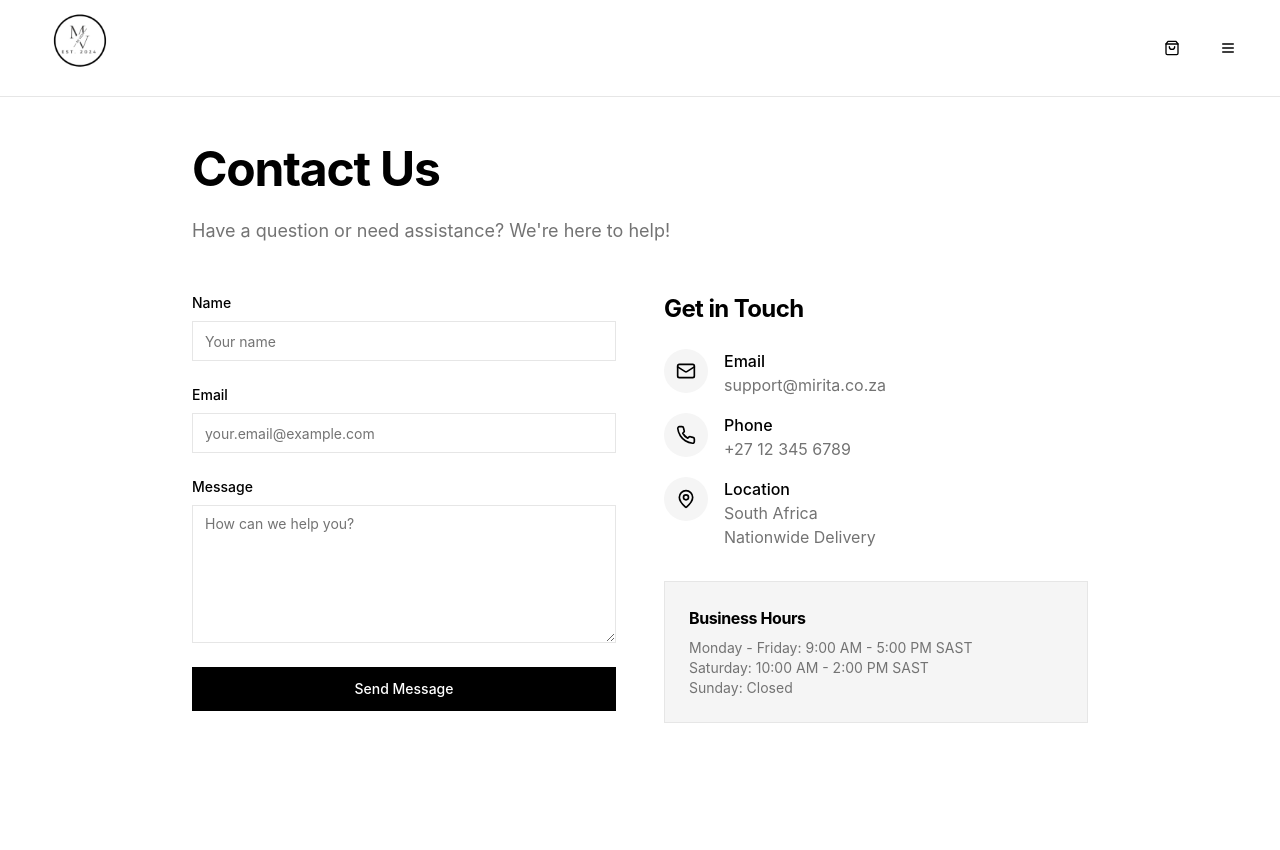
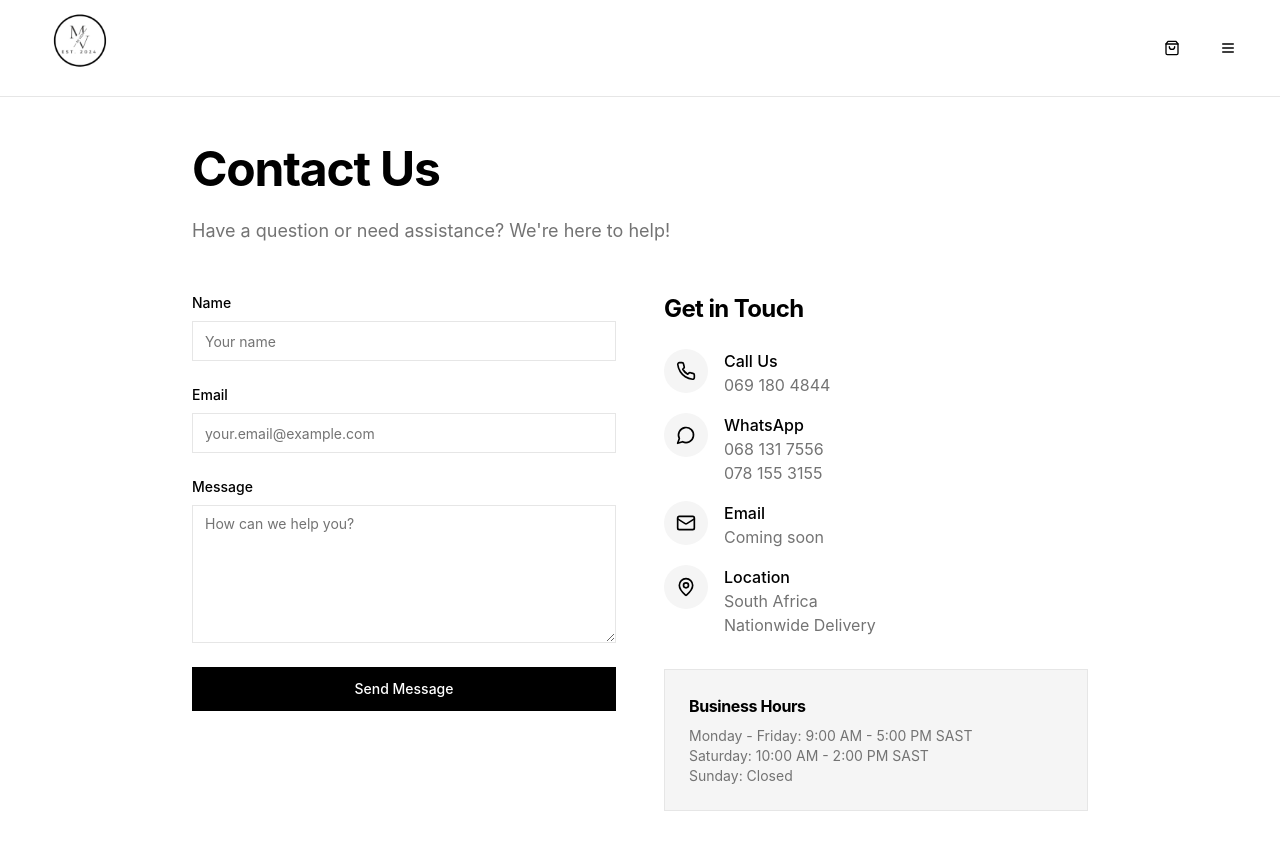
Before and after one commit to kumnkan/mividaclothingbrand-4973bf1e, a React (Vite) app: page /contact in a window 1280 px wide. Shown: the top 850 px of the page. Before the commit the page ends 800 px from the top, so only its background shows below. Built offline with nearby package versions, Linux system fonts and the light colour scheme.

Commit message:
Update contact information

```diff
--- a/src/pages/Contact.tsx
+++ b/src/pages/Contact.tsx
@@ -2,7 +2,7 @@ import Navigation from "@/components/Navigation";
 import { Button } from "@/components/ui/button";
 import { Input } from "@/components/ui/input";
 import { Textarea } from "@/components/ui/textarea";
-import { Mail, MapPin, Phone } from "lucide-react";
+import { Mail, MapPin, Phone, MessageCircle } from "lucide-react";
 import { useToast } from "@/hooks/use-toast";
 import { useState } from "react";
 
@@ -94,25 +94,40 @@ const Contact = () => {
                 <div className="space-y-4">
                   <div className="flex items-start gap-4">
                     <div className="bg-secondary p-3 rounded-full">
-                      <Mail className="h-5 w-5" />
+                      <Phone className="h-5 w-5" />
                     </div>
                     <div>
-                      <p className="font-medium">Email</p>
-                      <a href="mailto:support@mirita.co.za" className="text-muted-foreground hover:text-primary">
-                        support@mirita.co.za
+                      <p className="font-medium">Call Us</p>
+                      <a href="tel:+27691804844" className="text-muted-foreground hover:text-primary block">
+                        069 180 4844
                       </a>
                     </div>
                   </div>
 
                   <div className="flex items-start gap-4">
                     <div className="bg-secondary p-3 rounded-full">
-                      <Phone className="h-5 w-5" />
+                      <MessageCircle className="h-5 w-5" />
                     </div>
                     <div>
-                      <p className="font-medium">Phone</p>
-                      <a href="tel:+27123456789" className="text-muted-foreground hover:text-primary">
-                        +27 12 345 6789
+                      <p className="font-medium">WhatsApp</p>
+                      <a href="https://wa.me/27681317556" className="text-muted-foreground hover:text-primary block">
+                        068 131 7556
                       </a>
+                      <a href="https://wa.me/27781553155" className="text-muted-foreground hover:text-primary block">
+                        078 155 3155
+                      </a>
+                    </div>
+                  </div>
+
+                  <div className="flex items-start gap-4">
+                    <div className="bg-secondary p-3 rounded-full">
+                      <Mail className="h-5 w-5" />
+                    </div>
+                    <div>
+                      <p className="font-medium">Email</p>
+                      <p className="text-muted-foreground">
+                        Coming soon
+                      </p>
                     </div>
                   </div>
 
```
